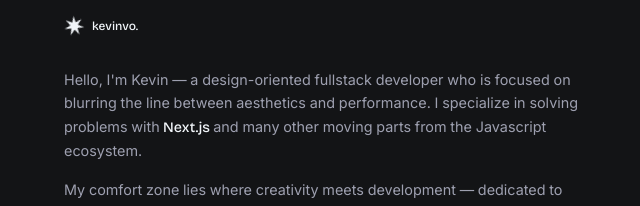
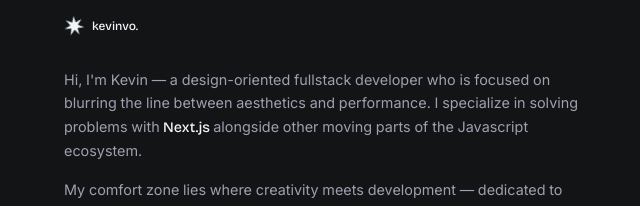
Before and after one commit to Yezo/portfolio-v2, a Next.js app: page / in a window 1280 px wide. Shown: the top 206 px of the page, without its empty margins (316-956 px from the left). Built offline with nearby package versions, Linux system fonts and the light colour scheme.

Commit message:
chore: update text

```diff
--- a/src/app/page.tsx
+++ b/src/app/page.tsx
@@ -15,12 +15,12 @@ export default function Home() {
     <>
       <Section>
         <Paragraph>
-          Hello, I'm Kevin — a design-oriented fullstack developer who is focused on blurring the
-          line between aesthetics and performance. I specialize in solving problems with
+          Hi, I'm Kevin — a design-oriented fullstack developer who is focused on blurring the line
+          between aesthetics and performance. I specialize in solving problems with
           <WordLink href="https://nextjs.org/Next.js" newTab={true}>
             Next.js
           </WordLink>{" "}
-          and many other moving parts from the Javascript ecosystem.
+          alongside other moving parts of the Javascript ecosystem.
         </Paragraph>
 
         <Paragraph>
```
